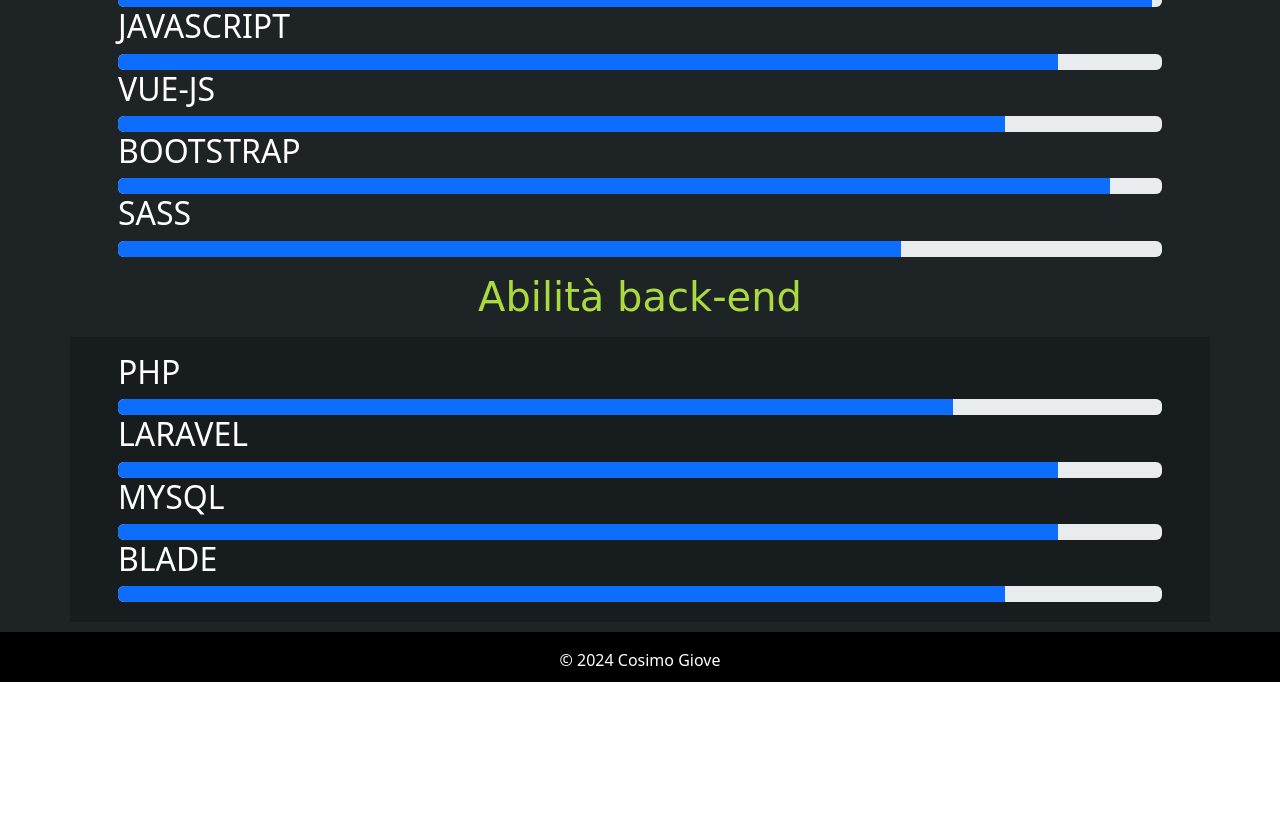
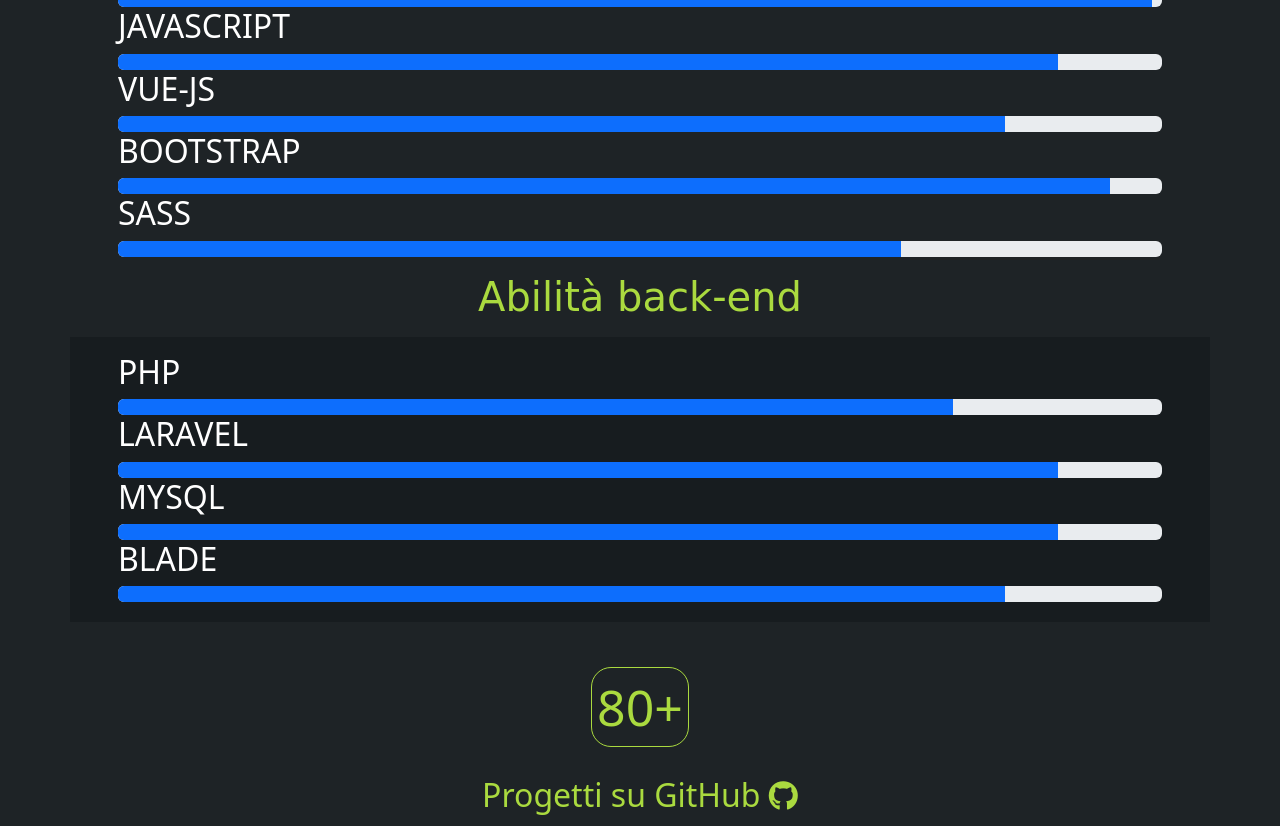
Before and after one commit to CosimoGiove/progettoMio, a plain HTML site: page index.html in a window 1280 px wide. Shown: the part 1971-2797 px from the top of the page. Before the commit the page ends 2653 px from the top, so only its background shows below. Drawn offline with nearby package versions, Linux system fonts and the light colour scheme.

Commit message:
feat:style

```diff
--- a/index.html
+++ b/index.html
@@ -18,7 +18,7 @@
         <div class=" container colorcontainer">
             <div class="row bordo2 navbartop align-items-center pt-3 pb-3">
                 <div class="col-6">
-                    <div class="imgcosimo">
+                    <div class="imgcosimo mx-2">
                         <img src="/1708635024557.jpg" alt="cosimo_giove">
                         <span>Cosimo Giove</span>
                     </div>
@@ -201,6 +201,19 @@
                 <div class="progress-bar" style="width: 85%"></div>
             </div>
         </div>
+
+        <div class="text-center repository mt-5">
+            <span class="quantita" id="counter">
+                0
+            </span>
+            <h2 class="mt-3">Progetti su GitHub
+                <span>
+                    <i class="fa-brands fa-github github"></i>
+                </span>
+            </h2>
+
+        </div>
+
     </main>
     <footer class="pt-3">
         <div class="text-center">
--- a/main.js
+++ b/main.js
@@ -50,3 +50,24 @@ window.addEventListener('scroll', () => {
     masterElementss.classList.add('active');
   }
 });
+let counter = document.getElementById('counter');
+let count = 0;
+let repositoryElement = document.querySelector('.repository');
+let incrementing = false;
+
+function incrementCounter() {
+  if (count <= 80) {
+    counter.textContent = count + "+";
+      count++;
+
+    setTimeout(incrementCounter, 20); // increment every 100ms
+  }
+}
+
+window.addEventListener('scroll', () => {
+  let rect = repositoryElement.getBoundingClientRect();
+  if (rect.top <= window.innerHeight && !incrementing) {
+    incrementing = true;
+    incrementCounter();
+  }
+});
--- a/style.css
+++ b/style.css
@@ -190,17 +190,6 @@ main{
     transform: translateY(0);
   }
 
-  @keyframes fade-in {
-    0% {
-      opacity: 0;
-      transform: translateY(-30px);
-    }
-    100% {
-      opacity: 1;
-      transform: translateY(0);
-
-    }
-  }
 
   .col-12 p {
     opacity: 0;
@@ -213,16 +202,6 @@ main{
     transform: translateY(0);
   }
 
-  @keyframes fade-in {
-    0% {
-      opacity: 0;
-      transform: translateY(-30px);
-    }
-    100% {
-      opacity: 1;
-      transform: translateY(0);
-    }
-  }
 
   .abilita{
     width: 100%;
@@ -256,3 +235,18 @@ main{
   ul{
     list-style: none;
   }
+
+  .repository{
+    color: #AADA3F;
+  }
+  .quantita{
+    border: 1px solid #AADA3F;
+    vertical-align: middle;
+    font-size: 50px;
+    border-radius: 20px;
+    padding: 5px 5px
+  }
+
+  .github{
+    font-size: 30px;
+  }
```
